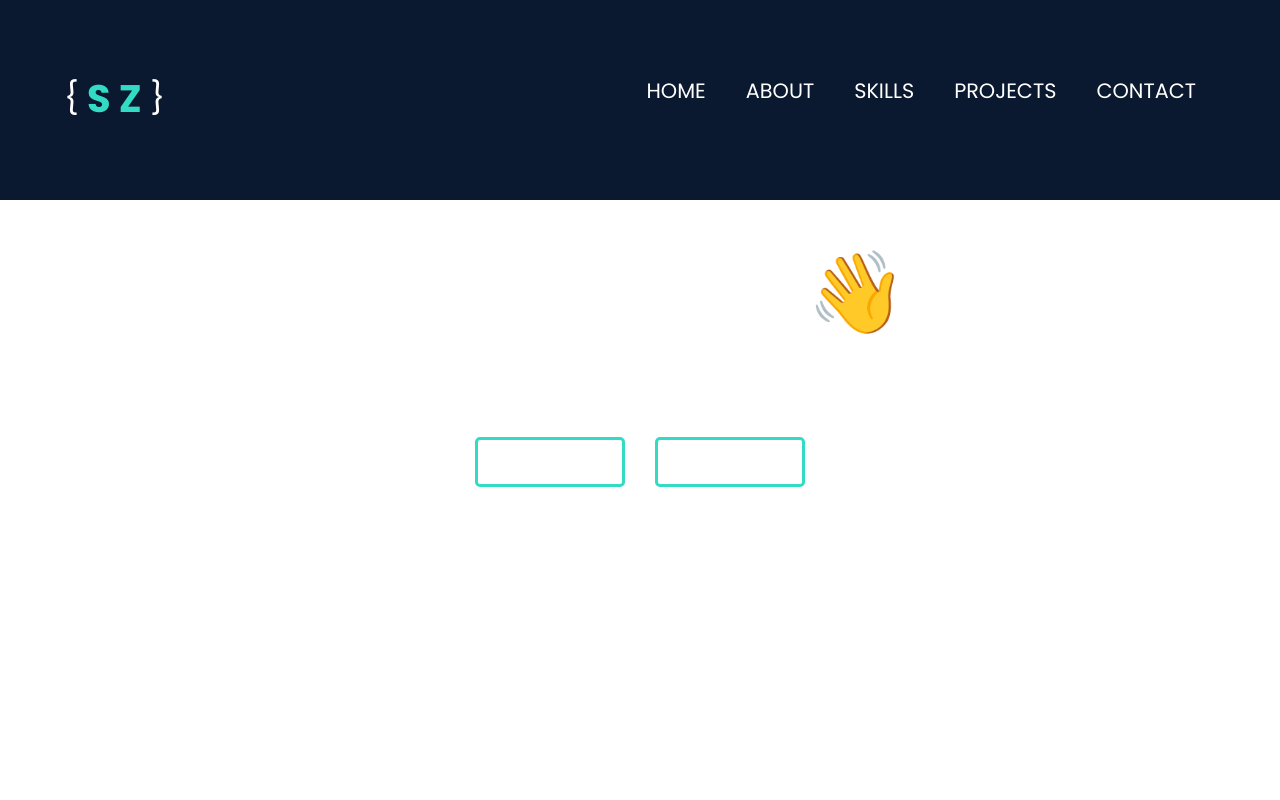
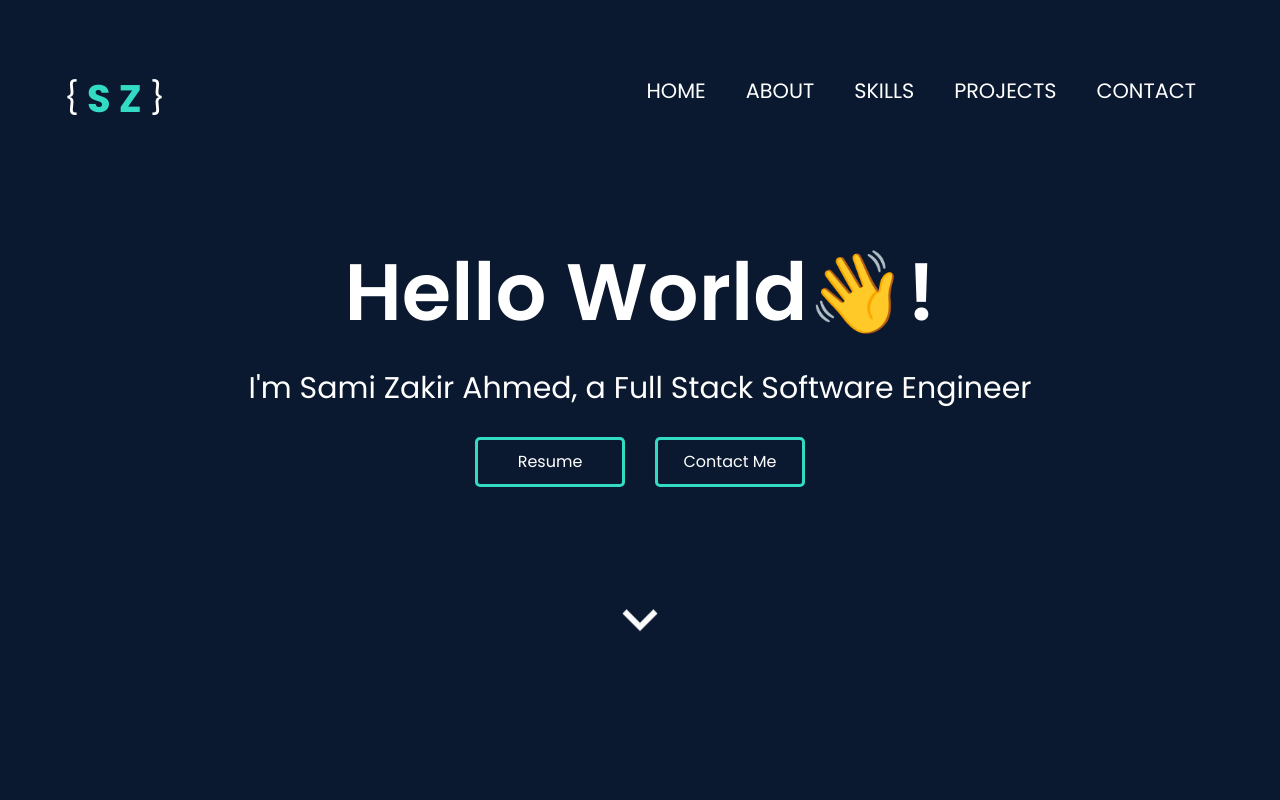
Before and after one commit to samizak/react-portfolio, a React (Create React App) app: page / in a window 1280 px wide. Shown: the top 800 px of the page. Built offline with nearby package versions, Linux system fonts and the light colour scheme.

Commit message:
style: Minor changes

```diff
--- a/src/App.css
+++ b/src/App.css
@@ -19,7 +19,7 @@ html {
 }
 
 body {
-  background-color: var(--backgroundColor);
+  background-color: var(--backgroundColor) !important;
   /* min-height: 200vh; */
 }
 
--- a/src/App.tsx
+++ b/src/App.tsx
@@ -1,5 +1,7 @@
+import "./App.css";
+
 import { useRef, useEffect, useState } from "react";
-import "./App.css";
+
 import AboutMe from "./Components/AboutMe/AboutMe";
 import ContactMe from "./Components/ContactMe/ContactMe";
 import Footer from "./Components/Footer/Footer";
```
